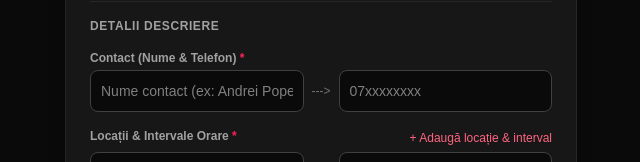
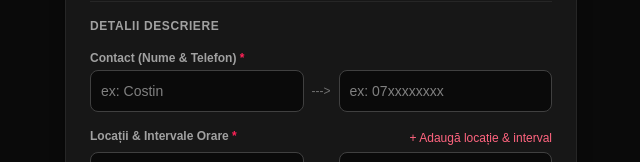
Before and after one commit to coxteen/quick-calendar, a Next.js app: page / in a window 1280 px wide. Shown: the part 284-446 px from the top of the page, without its empty margins (319-959 px from the left). Built offline with nearby package versions, Linux system fonts and the light colour scheme.

Commit message:
Changed placehorder texts

```diff
--- a/app/components/EventDetailsFields.tsx
+++ b/app/components/EventDetailsFields.tsx
@@ -38,7 +38,7 @@ export function EventDetailsFields({
         <div className="flex gap-2 items-center">
           <input
             type="text"
-            placeholder="Nume contact (ex: Andrei Popescu)"
+            placeholder="ex: Costin"
             value={contactName}
             onChange={(e) => onContactNameChange(e.target.value)}
             className={`${theme.inputs.base} flex-1`}
@@ -51,7 +51,7 @@ export function EventDetailsFields({
             type="text"
             inputMode="numeric"
             pattern="[0-9]*"
-            placeholder="07xxxxxxxx"
+            placeholder="ex: 07xxxxxxxx"
             value={phone}
             onChange={(e) => onPhoneChange(e.target.value)}
             className={`${theme.inputs.base} flex-1`}
```
